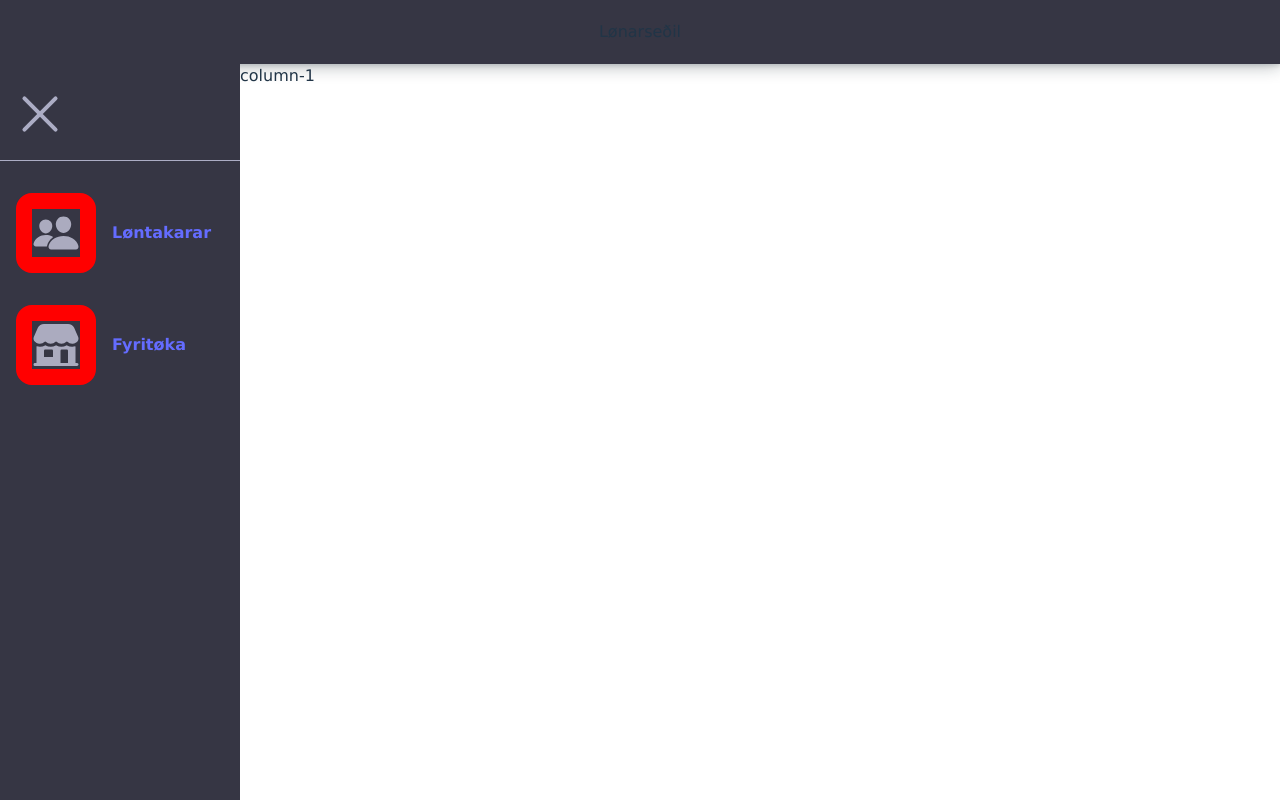
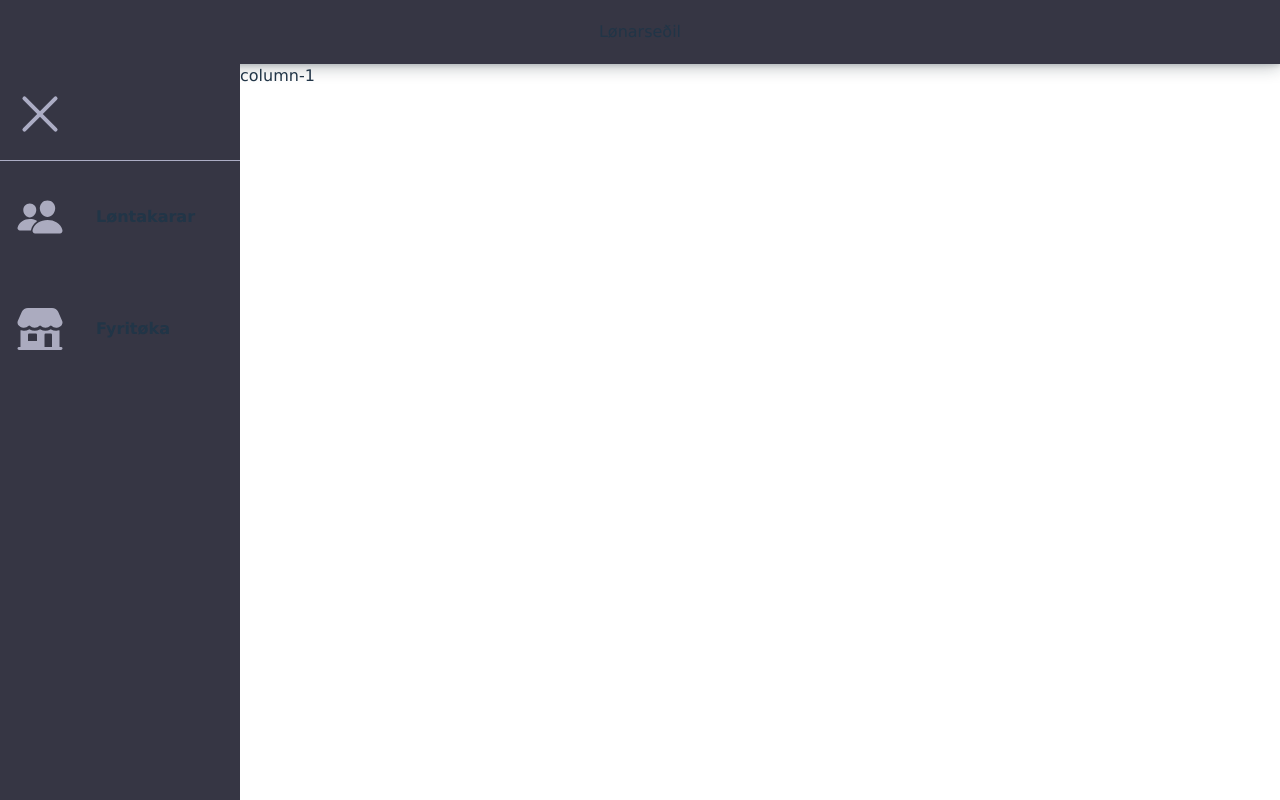
Before and after one commit to hanusatv/lonarsedil, a Svelte app in the folder front/: page / in a window 1280 px wide. Both pictures are taken after a click on the element 40 px from the left and 112 px from the top of the page. Built offline with nearby package versions, Linux system fonts and the light colour scheme.

Commit message:
navigation bar finish

```diff
--- a/front/src/elements/Navigationbar.svelte
+++ b/front/src/elements/Navigationbar.svelte
@@ -3,25 +3,44 @@
     import { sineInOut, sineIn, sineOut, quadOut } from "svelte/easing";
     let toggle = false;
     let selected;
+    const menuItems = [
+        {
+            name: "users",
+            icon: "/src/assets/icons/users.svg",
+            caption: "Løntakarar",
+        },
+        {
+            name: "company",
+            icon: "/src/assets/icons/company.svg",
+            caption: "Fyritøka",
+        },
+    ];
+
+    function handleClick(itemName) {
+        toggle = false;
+        selected = itemName;
+    }
 </script>
 
-<div class="column-0" class:toggle style:width={toggle ? "15em" : "5em"}>
+<div class="column-0" class:toggle>
     <div
         class="menu-toggle"
         class:toggle
         style:width={toggle ? "13em" : "3em"}
         on:click={() => (toggle = !toggle)}
+        on:keypress={() => (toggle = !toggle)}
     />
     <ul>
+        {#each menuItems as menuItem}
             <li
-            class:active={selected == "users"}
-            on:click={() => (selected = "users")}
-            on:keypress={() => (selected = "users")}
+                class:active={selected == menuItem.name}
+                on:click={() => handleClick(menuItem.name)}
+                on:keypress={() => (selected = menuItem.name)}
             >
-            <a href="#">
+                <span class="item-container">
                     <img
-                    src="/src/assets/icons/users.svg"
-                    alt="users"
+                        src={menuItem.icon}
+                        alt={menuItem.icon}
                         class="svg-color"
                     />
                     {#if toggle}
@@ -37,41 +56,12 @@
                                 x: -110,
                                 duration: 500,
                                 easing: quadOut,
-                        }}>Løntakarar</span
+                            }}>{menuItem.caption}</span
                         >
                     {/if}
-            </a>
+                </span>
             </li>
-        <li
-            class:active={selected == "company"}
-            on:click={() => (selected = "company")}
-            on:keypress={() => (selected = "company")}
-        >
-            <a href="#">
-                <img
-                    src="/src/assets/icons/company.svg"
-                    alt="company"
-                    class="svg-color"
-                    class:toggle
-                />
-                {#if toggle}
-                    <span
-                        class="text"
-                        class:toggle
-                        in:fly={{
-                            x: -110,
-                            duration: 500,
-                            easing: sineOut,
-                        }}
-                        out:fly={{
-                            x: -110,
-                            duration: 500,
-                            easing: quadOut,
-                        }}>Fyritøka</span
-                    >
-                {/if}
-            </a>
-        </li>
+        {/each}
     </ul>
 </div>
 
@@ -81,7 +71,14 @@
         height: 100%;
         width: 5em;
         transition: 0.5s;
+        transition-timing-function: width ease;
     }
+
+    .column-0.toggle {
+        width: 15em;
+    }
+
+    /* Start of menu toggler */
 
     .menu-toggle {
         display: flex;
@@ -106,6 +103,7 @@
     .toggle.menu-toggle::before {
         transform: translateY(2em) rotate(45deg);
     }
+
     .menu-toggle::after {
         position: absolute;
         content: "";
@@ -122,32 +120,94 @@
         box-shadow: none;
     }
 
+    /* End of menu toggler */
+
+    /* Start of navigation items */
+
     ul {
-        padding: 1em;
+        position: absolute;
+        padding: 0;
         display: flex;
         flex-direction: column;
         gap: 2em;
     }
 
     li {
+        position: relative;
         list-style: none;
         width: 3em;
-        border: 1em solid red;
+        border: 1em solid transparent;
         border-radius: 1em;
         transition: 0.5s;
     }
 
+    li::before {
+        content: " ";
+        position: absolute;
+        top: -2em;
+        left: 4em;
+        background: transparent;
+        width: 1em;
+        height: 1em;
+        transition: 0.5s;
+        transition-timing-function: ease;
+    }
+
+    li::after {
+        content: " ";
+        position: absolute;
+        top: 4em;
+        left: 4em;
+        background: transparent;
+        width: 1em;
+        height: 1em;
+        transition: 0.5s;
+        transition-timing-function: ease;
+    }
+
+    /* End of navigation items */
+
+    /* Start of navigation items toggled */
+    .toggle li::before,
+    .toggle li::after {
+        transform: translateX(10em);
+    }
+
+    /* End of navigation items toggled */
+
     .active {
         transform: translateX(2em);
         border-color: var(--background-color);
+        border-radius: 1em 0 0 1em;
         background-color: var(--background-color);
+        transition: 0.5s;
     }
 
-    a {
+    li.active::before {
+        left: 1em;
+        border-bottom-right-radius: 1em;
+        box-shadow: 0.2em 0.2em 0px 0.2em var(--background-color);
+    }
+
+    li.active::after {
+        left: 1em;
+        border-top-right-radius: 1em;
+        box-shadow: 0.2em -0.2em 0px 0.2em var(--background-color);
+    }
+
+    .toggle .active {
+        padding-right: 8em;
+    }
+
+    .item-container {
         display: flex;
         align-items: center;
         gap: 2em;
         font-weight: bold;
+    }
+
+    .item-container:hover {
+        cursor: pointer;
     }
 
     .svg-color {
```
Lines whose indentation alone changed are shown as unchanged.
